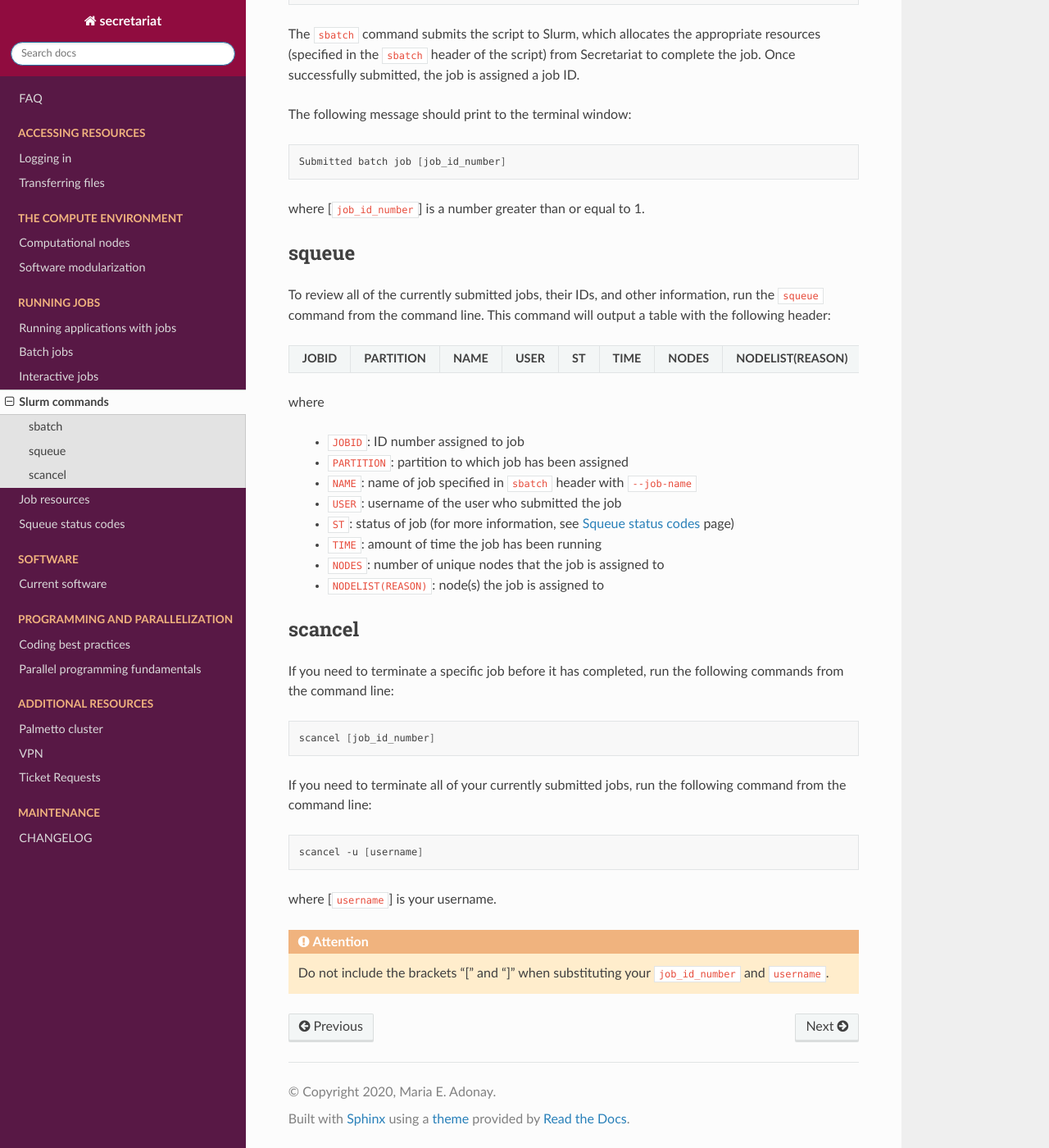
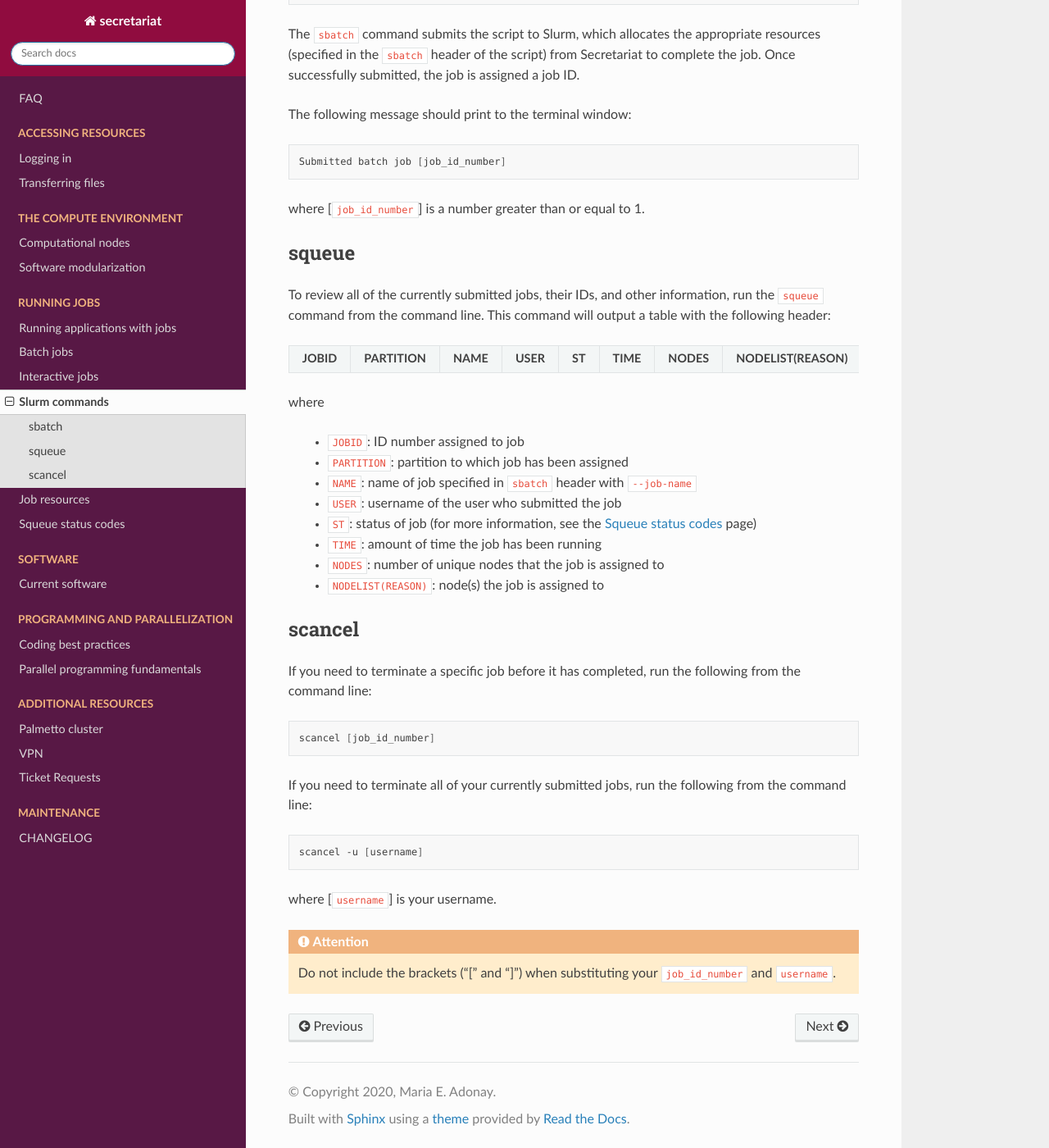
Before and after one commit to amalgamaria/secretariat, a Sphinx documentation site: the page built from docs/running-jobs/slurm-commands.rst, in a window 1280 px wide and 1400 px high, scrolled down 1045 px. Shown: the whole window at 82% size. Built offline with Sphinx 7.4.7 and the Read the Docs theme 2.0.0, drawn with Linux system fonts in a browser that asks for light colours.

Commit message:
Update content -v2

```diff
--- a/docs/running-jobs/slurm-commands.rst
+++ b/docs/running-jobs/slurm-commands.rst
@@ -78,7 +78,7 @@ where
 	- ``PARTITION``: partition to which job has been assigned
 	- ``NAME``: name of job specified in ``sbatch`` header with ``--job-name``
 	- ``USER``: username of the user who submitted the job
-	- ``ST``: status of job (for more information, see `Squeue status codes`_ page)
+	- ``ST``: status of job (for more information, see the `Squeue status codes`_ page)
 	- ``TIME``: amount of time the job has been running
 	- ``NODES``: number of unique nodes that the job is assigned to
 	- ``NODELIST(REASON)``: node(s) the job is assigned to
@@ -86,13 +86,13 @@ where
 scancel
 -------
 
-If you need to terminate a specific job before it has completed, run the following commands from the command line:
+If you need to terminate a specific job before it has completed, run the following from the command line:
 
 .. code-block:: bash
 
    scancel [job_id_number]
 
-If you need to terminate all of your currently submitted jobs, run the following command from the command line:
+If you need to terminate all of your currently submitted jobs, run the following from the command line:
 
 .. code-block:: bash
 
@@ -100,7 +100,7 @@ If you need to terminate all of your currently submitted jobs, run the following
 
 where [``username``] is your username.
 
-.. attention:: Do not include the brackets "[" and "]" when substituting your ``job_id_number`` and ``username``.
+.. attention:: Do not include the brackets ("[" and "]") when substituting your ``job_id_number`` and ``username``.
 
 .. _Batch jobs: https://secretariat.readthedocs.io/en/latest/running-jobs/batch-jobs.html#example
 .. _Squeue status codes: https://secretariat.readthedocs.io/en/latest/running-jobs/squeue-status-codes.html#squeue-status-codes
```
